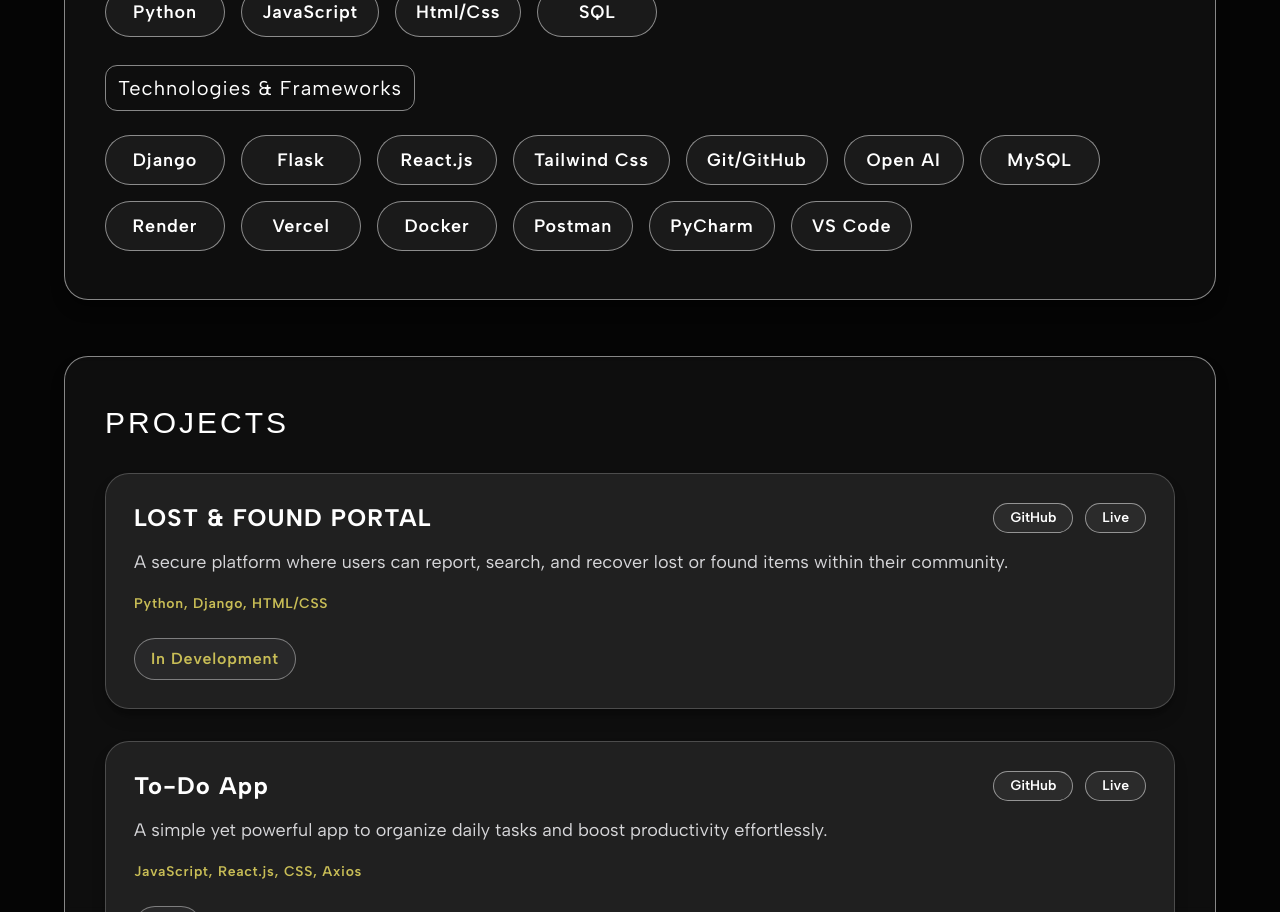
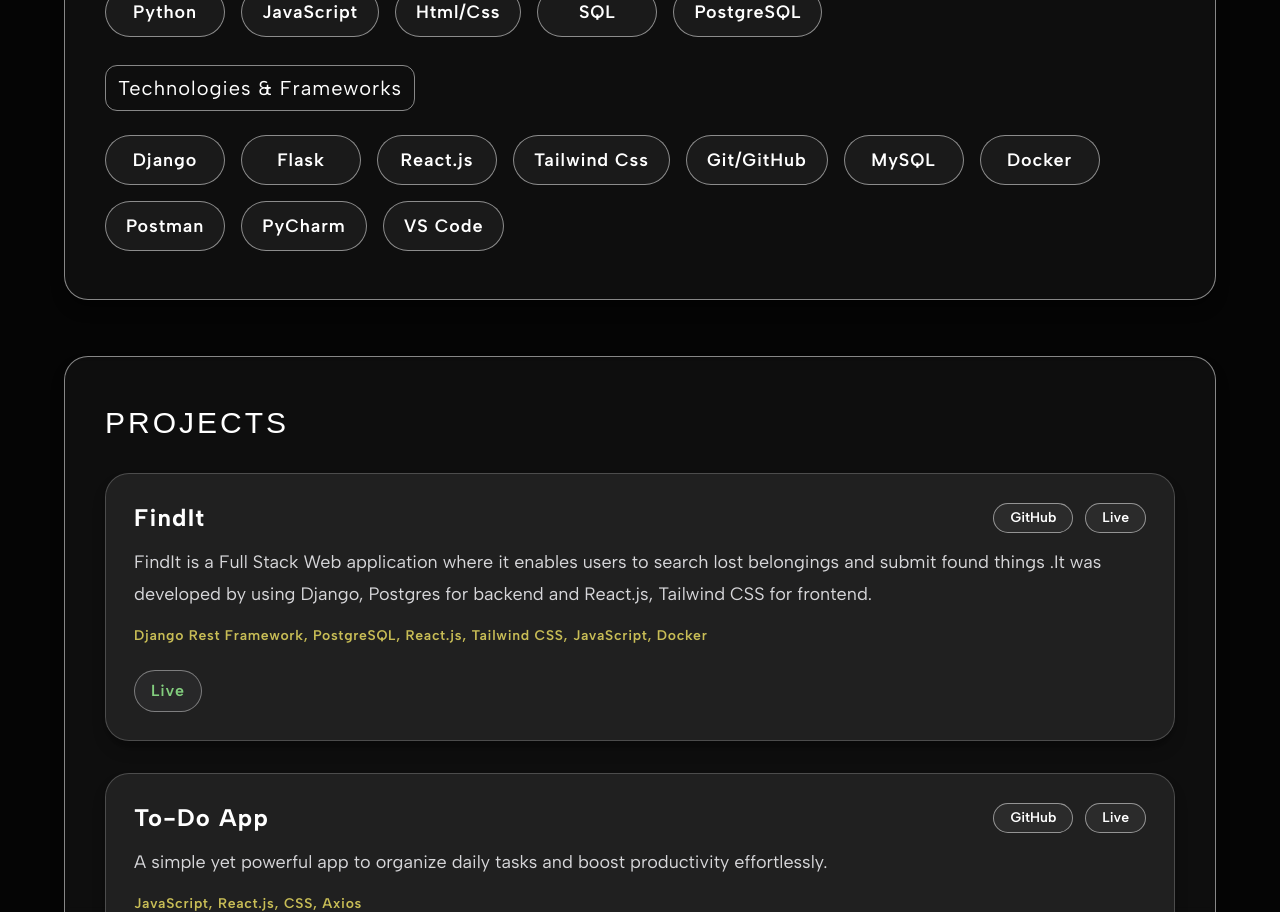
Before and after one commit to Yaswanthpatnam/Portfolio, a React (Vite) app: page / in a window 1280 px wide. Shown: the part 980-1892 px from the top of the page. Built offline with nearby package versions, Linux system fonts and the light colour scheme; a web font is replaced by a local one.

Commit message:
Added Project and skill

```diff
--- a/src/components/projects.jsx
+++ b/src/components/projects.jsx
@@ -2,14 +2,14 @@ import React from "react";
 
 const projects = [
   {
-    title: "LOST & FOUND PORTAL",
+    title: "FindIt",
     description:
-      "A secure platform where users can report, search, and recover lost or found items within their community.",
-    stack: ["Python", "Django", "HTML/CSS"],
-    status: "In Development",
-    statusColor: "#C8BD56",
-    github: "https://github.com/Yaswanthpatnam/Lost_and_found",
-    live: "#",
+      "FindIt is a Full Stack Web application where it enables users to search lost belongings and submit found things .It was developed by using Django, Postgres for backend and React.js, Tailwind CSS for frontend. ",
+    stack: ["Django Rest Framework", "PostgreSQL", "React.js", "Tailwind CSS", "JavaScript", "Docker"],
+    status: "Live",
+    statusColor: "#83CE7E",
+    github: "https://github.com/Yaswanthpatnam/FindIt",
+    live: "https://findit-bice.vercel.app/",
   },
   {
     title: "To-Do App",
--- a/src/components/skills.jsx
+++ b/src/components/skills.jsx
@@ -1,6 +1,6 @@
 import React from "react";
 
-const programmingLanguages = ["Python", "JavaScript", "Html/Css", "SQL"];
+const programmingLanguages = ["Python", "JavaScript", "Html/Css", "SQL", "PostgreSQL"];
 
 const technologies = [
   "Django",
@@ -8,10 +8,7 @@ const technologies = [
   "React.js",
   "Tailwind Css",
   "Git/GitHub",
-  "Open AI",
   "MySQL",
-  "Render",
-  "Vercel",
   "Docker",
   "Postman",
   "PyCharm",
```
